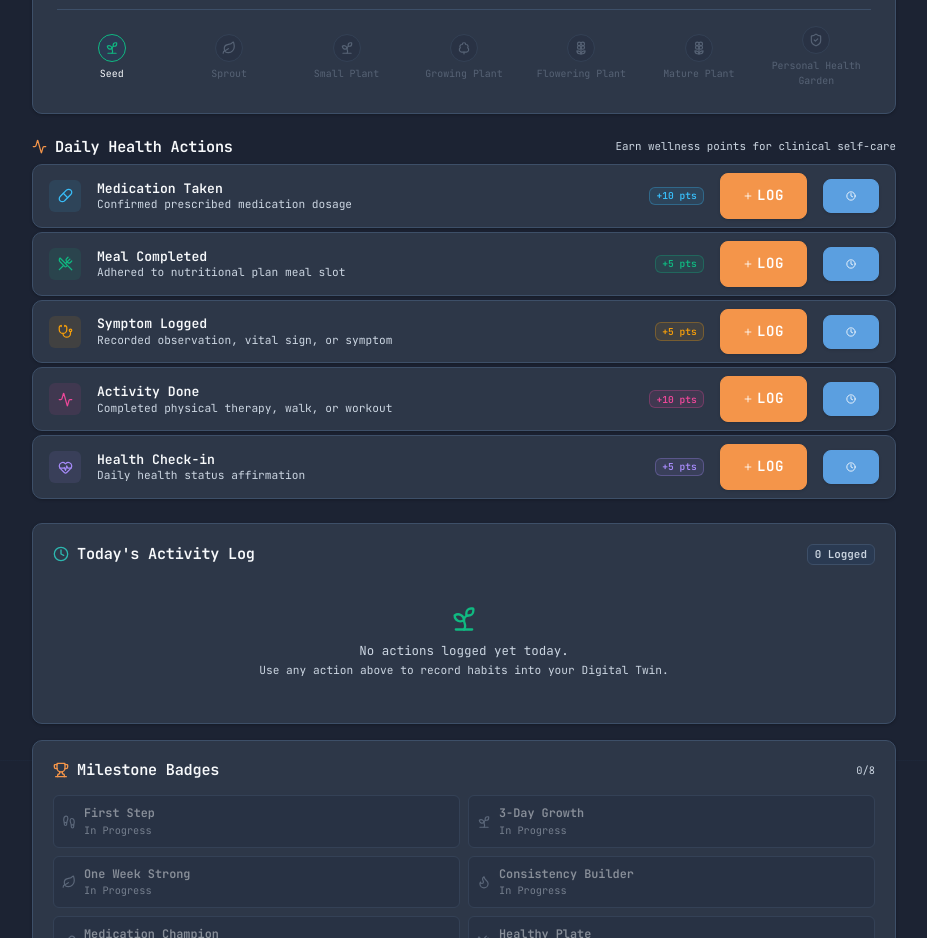
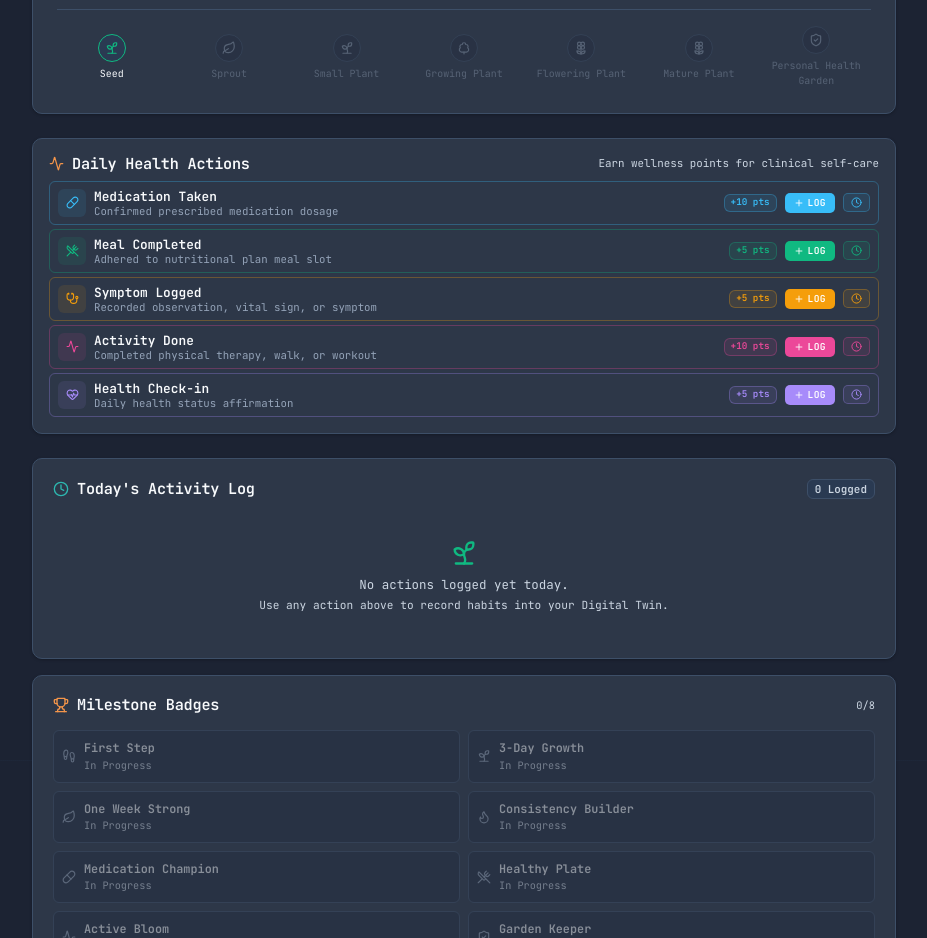
Before and after one commit to SAILESH2508/MedFusion-AI, a React (Vite) app in the folder frontend/: page /digital-twin in a window 1280 px wide. Shown: the part 840-1778 px from the top of the page, without its empty margins (336-1263 px from the left). Built offline with nearby package versions, Linux system fonts and the light colour scheme.

Commit message:
feat(ui): wrap Daily Health Actions in glass-card container, refine log buttons

```diff
--- a/frontend/src/pages/digital-twin/IntegratedGardenSection.jsx
+++ b/frontend/src/pages/digital-twin/IntegratedGardenSection.jsx
@@ -312,7 +312,7 @@ export default function IntegratedGardenSection({
       </div>
 
       {/* ─── 5 Activity Action Buttons ─── */}
-      <div>
+      <div className="glass-card p-3" style={{ borderRadius: '14px', border: '1px solid var(--border)' }}>
         <div className="d-flex align-items-center justify-content-between mb-2">
           <h3 className="fw-bold m-0 d-flex align-items-center gap-2" style={{ fontSize: '0.95rem', color: 'var(--text-primary)' }}>
             <Activity size={15} style={{ color: 'var(--brand-orange)' }} />
@@ -332,23 +332,22 @@ export default function IntegratedGardenSection({
             return (
               <div
                 key={action.type}
-                className="glass-card d-flex align-items-center gap-3 px-3 py-2"
+                className="d-flex align-items-center gap-2 px-2 py-1 rounded-2"
                 style={{
-                  borderRadius: '8px',
                   border: `1px solid ${action.border}`,
-                  background: 'var(--bg-card)',
-                  minHeight: '52px',
+                  background: action.bg + '22',
+                  minHeight: '44px',
                 }}
               >
                 {/* Icon */}
                 <div
                   className="flex-shrink-0 d-flex align-items-center justify-content-center rounded-2"
-                  style={{ width: '32px', height: '32px', background: action.bg, color: action.color }}
+                  style={{ width: '28px', height: '28px', background: action.bg, color: action.color, flexShrink: 0 }}
                 >
-                  <ActionIcon size={15} />
+                  <ActionIcon size={13} />
                 </div>
 
-                {/* Label + description */}
+                {/* Label + description OR note input */}
                 <div className="flex-grow-1 overflow-hidden" style={{ minWidth: 0 }}>
                   {isNoteActive ? (
                     <input
@@ -362,18 +361,18 @@ export default function IntegratedGardenSection({
                         fontSize: '0.7rem',
                         color: 'var(--text-primary)',
                         borderColor: action.border,
-                        background: 'rgba(15, 23, 42, 0.04)',
+                        background: 'rgba(255,255,255,0.6)',
                         outline: 'none',
-                        height: '30px',
+                        height: '28px',
                       }}
                       autoFocus
                     />
                   ) : (
                     <>
-                      <div className="fw-bold text-truncate" style={{ fontSize: '0.82rem', color: 'var(--text-primary)', lineHeight: '1.25' }}>
+                      <div className="fw-semibold text-truncate" style={{ fontSize: '0.8rem', color: 'var(--text-primary)', lineHeight: '1.25' }}>
                         {action.label}
                       </div>
-                      <div className="text-secondary text-truncate" style={{ fontSize: '0.7rem', lineHeight: '1.25' }}>
+                      <div className="text-truncate" style={{ fontSize: '0.67rem', color: 'var(--text-muted)', lineHeight: '1.2' }}>
                         {action.description}
                       </div>
                     </>
@@ -383,30 +382,47 @@ export default function IntegratedGardenSection({
                 {/* Points badge */}
                 <span
                   className="badge font-monospace flex-shrink-0"
-                  style={{ background: action.bg, color: action.color, border: `1px solid ${action.border}`, fontSize: '0.6rem' }}
+                  style={{ background: action.bg, color: action.color, border: `1px solid ${action.border}`, fontSize: '0.58rem', whiteSpace: 'nowrap' }}
                 >
                   +{action.points} pts
                 </span>
 
-                {/* Action buttons */}
+                {/* Buttons */}
                 {isNoteActive ? (
                   <>
                     <button
                       onClick={() => handleLogActivity(action.type, action.points, activeNote)}
                       disabled={isLoading}
-                      className="btn-clinical primary d-flex align-items-center gap-1 font-monospace text-uppercase flex-shrink-0"
-                      style={{ fontSize: '0.58rem', borderRadius: '4px', padding: '1px 6px' }}
+                      className="d-flex align-items-center gap-1 font-monospace text-uppercase fw-bold flex-shrink-0"
+                      style={{
+                        fontSize: '0.6rem',
+                        borderRadius: '5px',
+                        padding: '3px 9px',
+                        border: 'none',
+                        background: action.color,
+                        color: '#fff',
+                        cursor: 'pointer',
+                        letterSpacing: '0.04em',
+                      }}
                     >
                       {isLoading ? <RefreshCw size={10} className="animate-spin" /> : <Check size={10} />}
-                      <span>{isLoading ? 'Saving...' : 'OK'}</span>
+                      <span>{isLoading ? 'Saving...' : 'Save'}</span>
                     </button>
                     <button
                       onClick={() => { setSelectedActivityForNote(null); setActiveNote(''); }}
-                      className="btn-clinical secondary d-flex align-items-center font-monospace flex-shrink-0"
-                      style={{ fontSize: '0.58rem', borderRadius: '4px', padding: '1px 5px' }}
+                      className="d-flex align-items-center justify-content-center flex-shrink-0"
+                      style={{
+                        fontSize: '0.6rem',
+                        borderRadius: '5px',
+                        padding: '3px 7px',
+                        border: `1px solid var(--border)`,
+                        background: 'transparent',
+                        color: 'var(--text-muted)',
+                        cursor: 'pointer',
+                      }}
                       title="Cancel"
                     >
-                      <X size={10} />
+                      <X size={11} />
                     </button>
                   </>
                 ) : (
@@ -414,8 +430,18 @@ export default function IntegratedGardenSection({
                     <button
                       onClick={() => handleLogActivity(action.type, action.points)}
                       disabled={isLoading}
-                      className="btn-clinical primary d-flex align-items-center gap-1 font-monospace text-uppercase flex-shrink-0"
-                      style={{ fontSize: '0.58rem', borderRadius: '4px', padding: '1px 6px' }}
+                      className="d-flex align-items-center gap-1 font-monospace text-uppercase fw-bold flex-shrink-0"
+                      style={{
+                        fontSize: '0.6rem',
+                        borderRadius: '5px',
+                        padding: '3px 9px',
+                        border: 'none',
+                        background: action.color,
+                        color: '#fff',
+                        cursor: 'pointer',
+                        letterSpacing: '0.04em',
+                        opacity: isLoading ? 0.7 : 1,
+                      }}
                     >
                       {isLoading ? <RefreshCw size={10} className="animate-spin" /> : <Plus size={10} />}
                       <span>{isLoading ? '...' : 'Log'}</span>
@@ -423,10 +449,17 @@ export default function IntegratedGardenSection({
                     <button
                       onClick={() => { setSelectedActivityForNote(action.type); setActiveNote(''); }}
                       title="Log with note"
-                      className="btn-clinical secondary d-flex align-items-center justify-content-center flex-shrink-0"
-                      style={{ borderRadius: '4px', padding: '1px 5px' }}
+                      className="d-flex align-items-center justify-content-center flex-shrink-0"
+                      style={{
+                        borderRadius: '5px',
+                        padding: '3px 7px',
+                        border: `1px solid ${action.border}`,
+                        background: action.bg,
+                        color: action.color,
+                        cursor: 'pointer',
+                      }}
                     >
-                      <Clock size={10} />
+                      <Clock size={11} />
                     </button>
                   </>
                 )}
```
